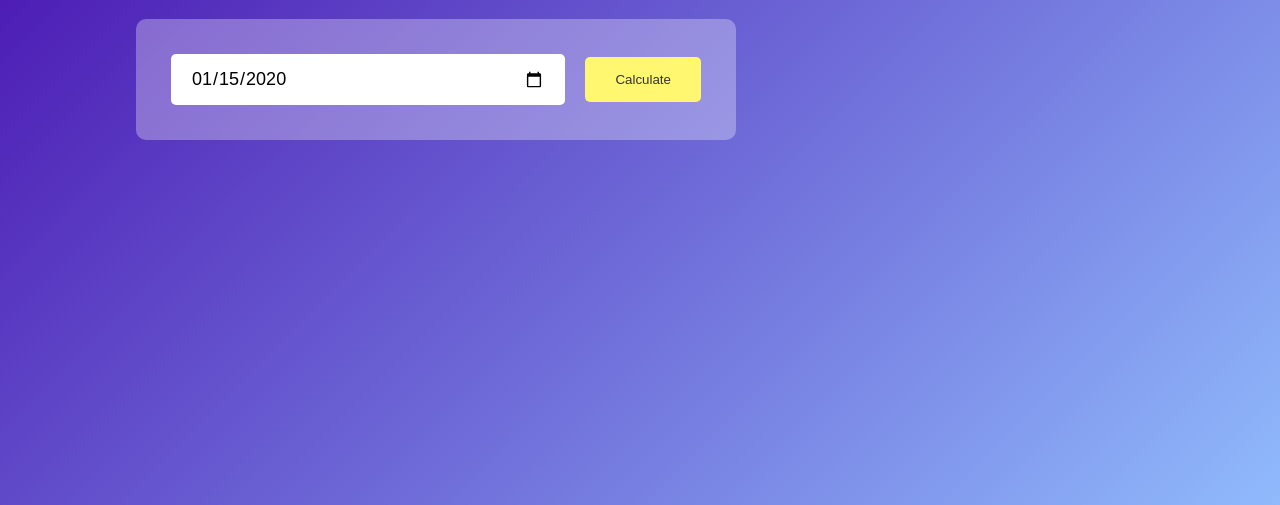
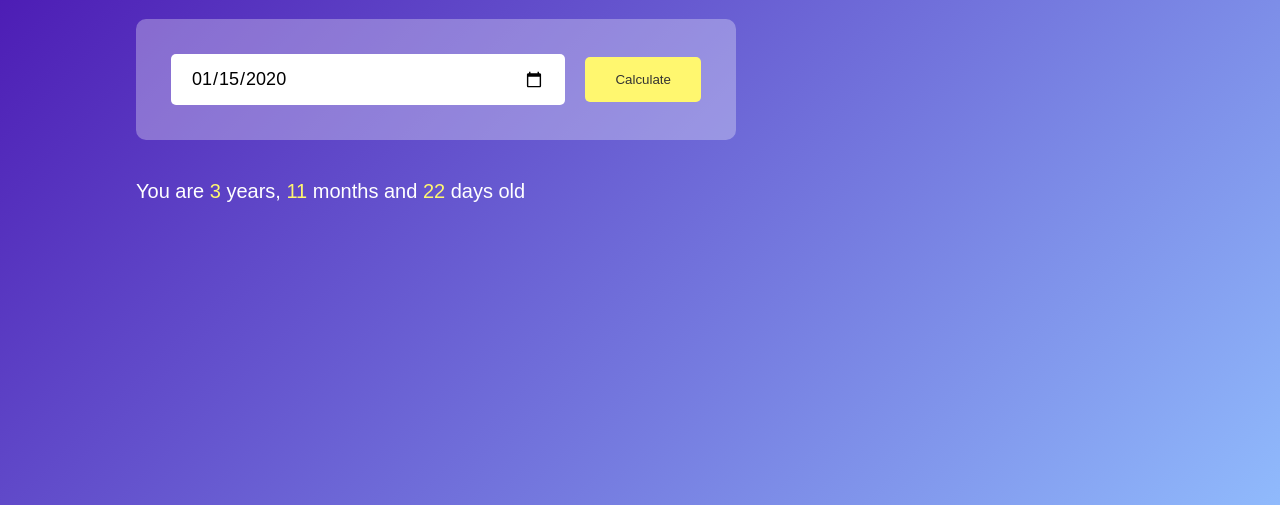
Before and after one commit to prodby-ash/30-day-javaScript-Challenge-, a plain HTML site: page Age-Calculator/index.html in a window 1280 px wide. Both pictures are taken after typing "2020-01-15" into the empty fields and a click on the button "Calculate". Shown: the part 295-800 px from the top of the page. Drawn offline with Linux system fonts and the light colour scheme.

Commit message:
Updates to Age Calculator

```diff
--- a/Age-Calculator/index.html
+++ b/Age-Calculator/index.html
@@ -15,6 +15,7 @@
                 <input type="date" id="date">
                 <button onclick="calculateAge()">Calculate</button>
             </div>
+            <p id="result"></p>
         </div>
     </div>
 
@@ -23,6 +24,7 @@
 
     let userInput = document.getElementById("date");
     userInput.max = new Date().toISOString().split("T")[0];
+    let result = document.getElementById("result")
 
     function calculateAge(){
         let  birthDate = new Date(userInput.value);
@@ -41,7 +43,29 @@
 
         y3 = y2 - y1;
 
-        if()
+        if(m2 >= m1){
+            m3 = m2 - m1;
+        }else{
+            y3--;
+            m3 = 12 + m2 -m1;
+        }
+
+        if(d2 >= d1){
+            d3 = d2 - d1
+        }else{
+            m3--;
+            d3 = getDaysInMonth(y1, m1) + d2 - d1;
+        }
+
+        if (m3 < 0) {
+            m3 = 11;
+            y3--;
+        }
+        result.innerHTML = `You are <span>${y3}</span> years, <span>${m3}</span> months and <span>${d3}</span> days old`;
+    }
+
+    function getDaysInMonth(year, month) {
+        return new Date(year, month, 0).getDate();
     }
 
 
--- a/Age-Calculator/style.css
+++ b/Age-Calculator/style.css
@@ -71,3 +71,11 @@
     background-size: 30px;
     cursor: pointer;
 }
+
+#result{
+    font-size: 20px;
+}
+
+#result span{
+    color: #fff76f;
+}
```
